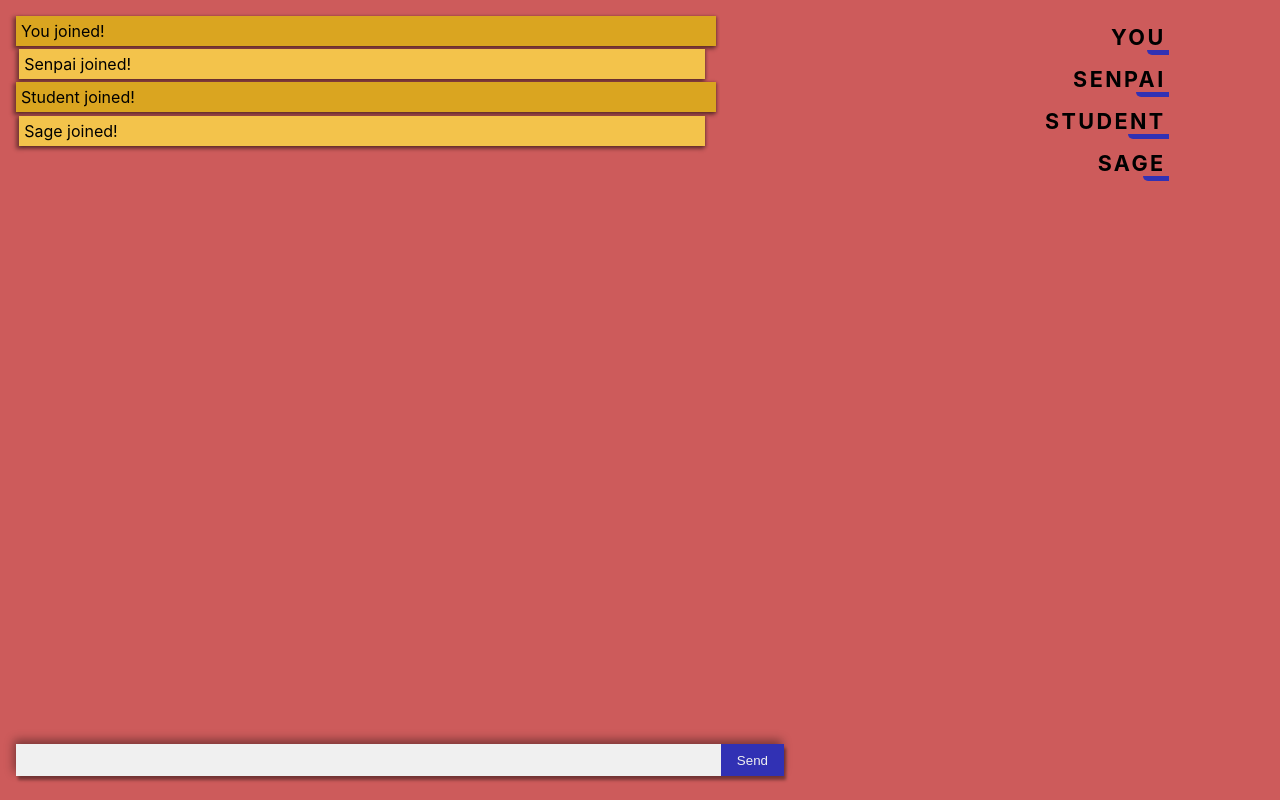
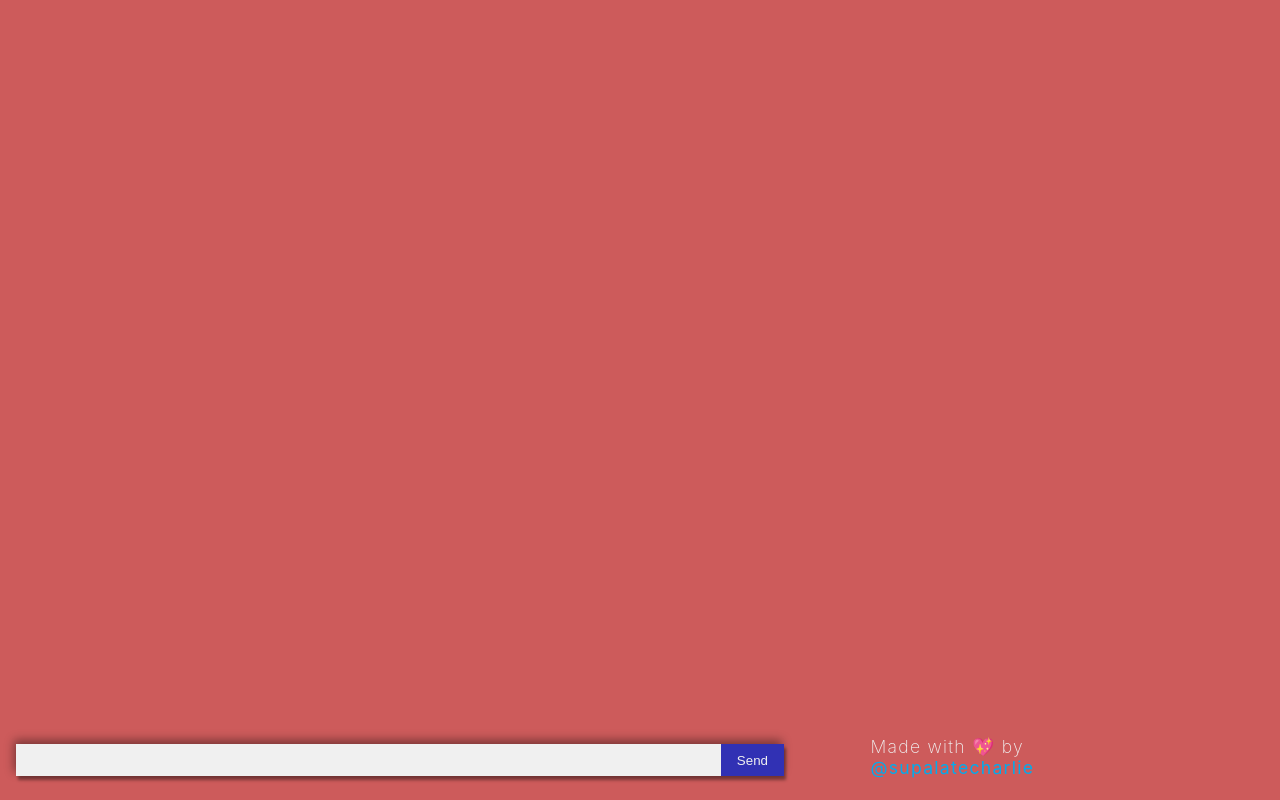
Before and after one commit to charlesmartinreed/notice-me-senpai, a website: page index.html in a window 1280 px wide. Drawn offline with Linux system fonts and the light colour scheme.

Commit message:
Add contact tag on front page.

```diff
--- a/index.html
+++ b/index.html
@@ -10,10 +10,10 @@
   <body>
     <!-- all sent messages added here, using JS -->
     <div id="message-container">
-      <div>You joined!</div>
+      <!-- <div>You joined!</div>
       <div>Senpai joined!</div>
       <div>Student joined!</div>
-      <div>Sage joined!</div>
+      <div>Sage joined!</div> -->
       <form id="send-container">
         <!-- grab the typed message from here -->
         <input type="text" id="message-input" />
@@ -21,10 +21,18 @@
       </form>
     </div>
     <div id="user-list-container">
-      <div>You</div>
+      <!-- <div>You</div>
       <div>Senpai</div>
       <div>Student</div>
-      <div>Sage</div>
+      <div>Sage</div> -->
+    </div>
+    <div id="info-footer">
+      <p>
+        Made with 💖 by
+        <a href="https://www.twitter.com/supalatecharlie" target="_blank"
+          >@supalatecharlie</a
+        >
+      </p>
     </div>
   </body>
 </html>
--- a/package.json
+++ b/package.json
@@ -16,5 +16,8 @@
   "bugs": {
     "url": "https://github.com/charlesmartinreed/notice-me-senpai/issues"
   },
-  "homepage": "https://github.com/charlesmartinreed/notice-me-senpai#readme"
+  "homepage": "https://github.com/charlesmartinreed/notice-me-senpai#readme",
+  "devDependencies": {
+    "nodemon": "^2.0.1"
+  }
 }
--- a/style.css
+++ b/style.css
@@ -108,3 +108,26 @@ body {
   border: none;
   color: var(--clr-off-white);
 }
+
+#info-footer {
+  position: fixed;
+  bottom: 1.4rem;
+  right: 7%;
+  width: 25%;
+  color: var(--clr-off-white);
+  font-size: 1.1rem;
+  letter-spacing: 0.08rem;
+  font-weight: 200;
+}
+
+#info-footer a {
+  text-decoration: none;
+  font-weight: 400;
+  color: #00acee;
+  transition: border-bottom 0.2s ease-in-out;
+  padding-bottom: 0.2rem;
+}
+
+#info-footer a:hover {
+  border-bottom: 3px solid black;
+}
```
Also changed, not shown: 2 other files.
